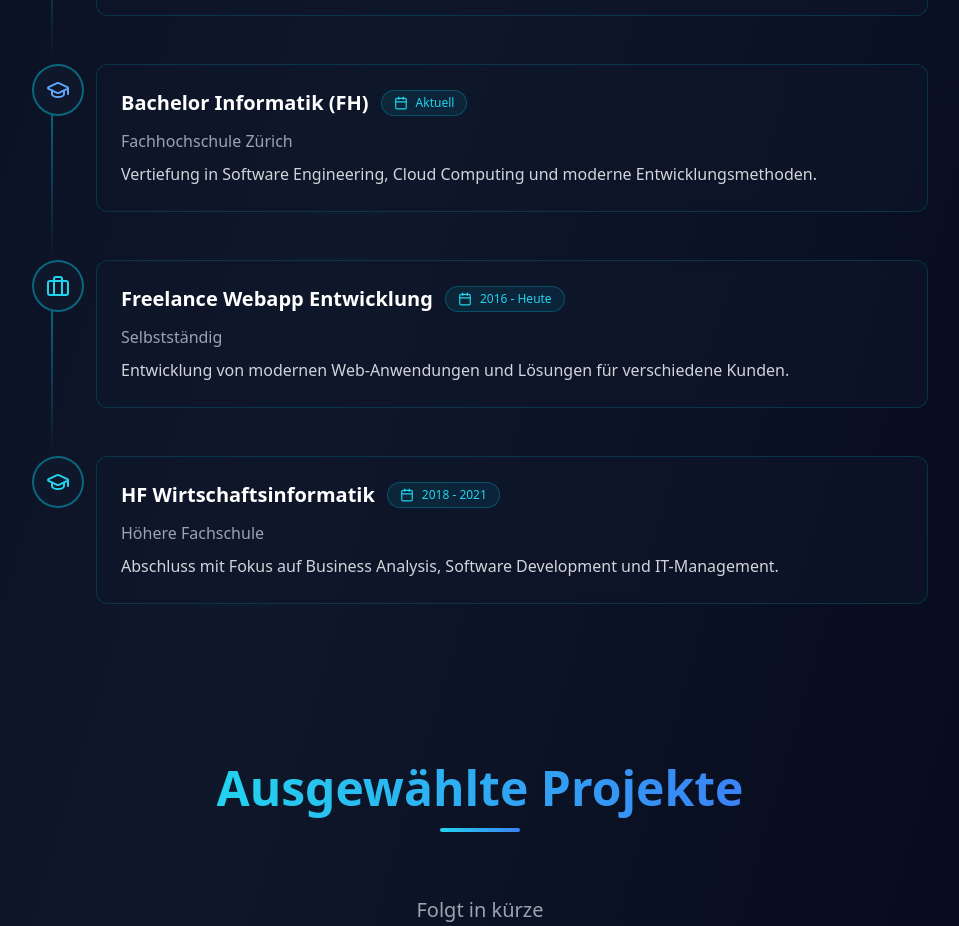
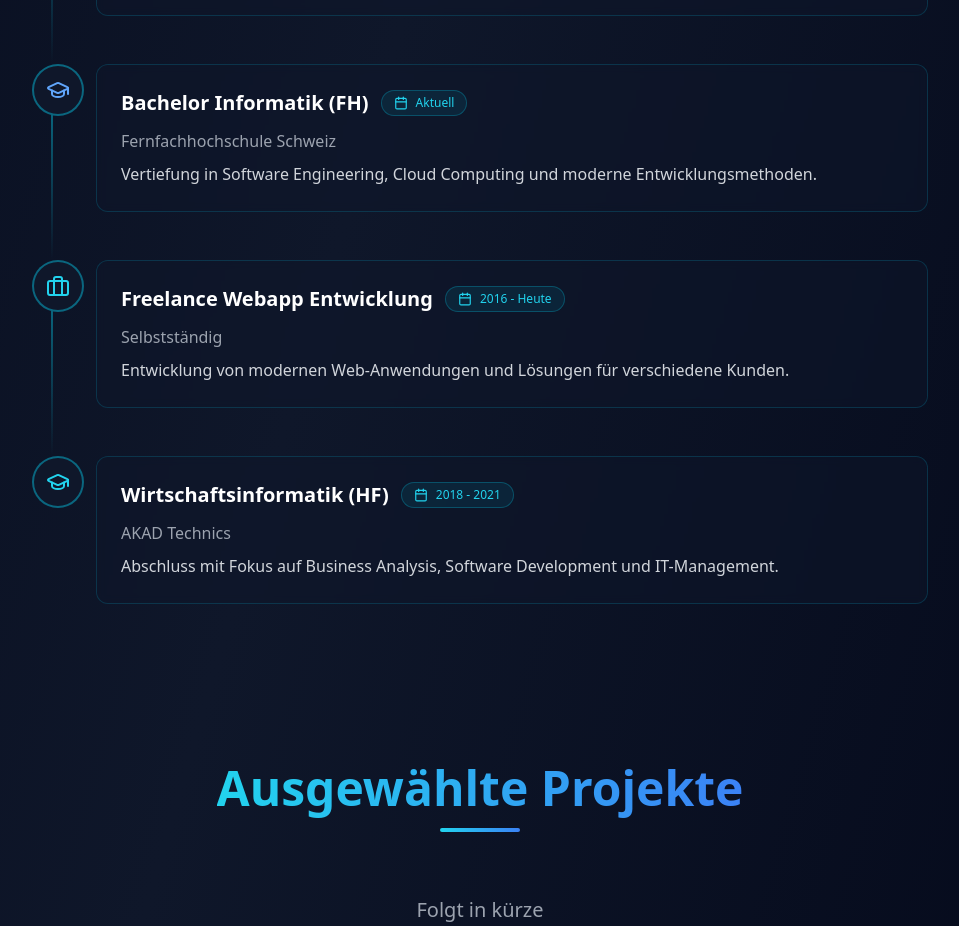
Before and after one commit to notisalomon/portfolio-project, a React (Vite) app: page / in a window 1280 px wide. Shown: the part 2460-3386 px from the top of the page, without its empty margins (160-1119 px from the left). Built offline with nearby package versions, Linux system fonts and the light colour scheme.

Commit message:
Updated Experience.tsx

```diff
--- a/src/components/Experience.tsx
+++ b/src/components/Experience.tsx
@@ -14,7 +14,7 @@ const Experience = () => {
       icon: <GraduationCap className="text-blue-400" size={24} />,
       type: 'education',
       title: 'Bachelor Informatik (FH)',
-      organization: 'Fachhochschule Zürich',
+      organization: 'Fernfachhochschule Schweiz',
       period: 'Aktuell',
       description: 'Vertiefung in Software Engineering, Cloud Computing und moderne Entwicklungsmethoden.',
     },
@@ -29,8 +29,8 @@ const Experience = () => {
     {
       icon: <GraduationCap className="text-cyan-400" size={24} />,
       type: 'education',
-      title: 'HF Wirtschaftsinformatik',
-      organization: 'Höhere Fachschule',
+      title: 'Wirtschaftsinformatik (HF)',
+      organization: 'AKAD Technics',
       period: '2018 - 2021',
       description: 'Abschluss mit Fokus auf Business Analysis, Software Development und IT-Management.',
     },
```
